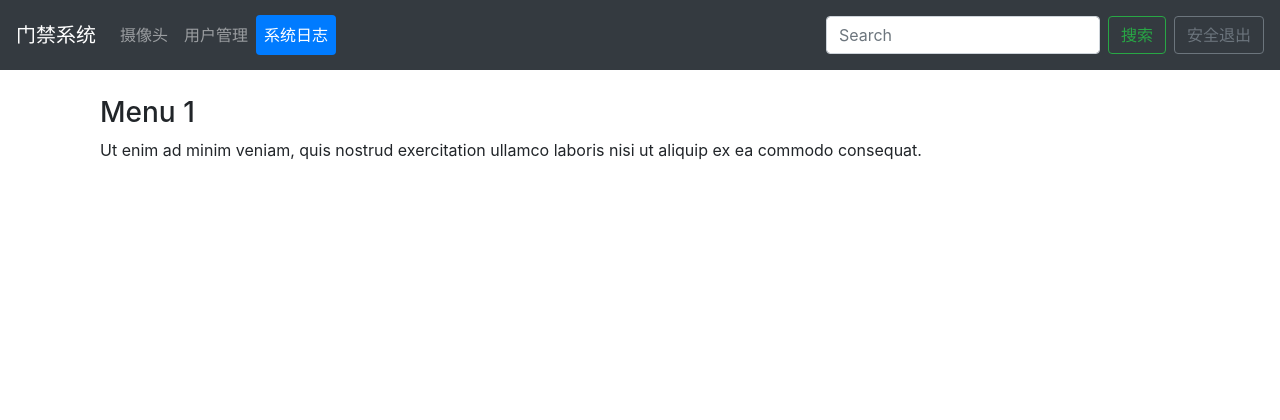
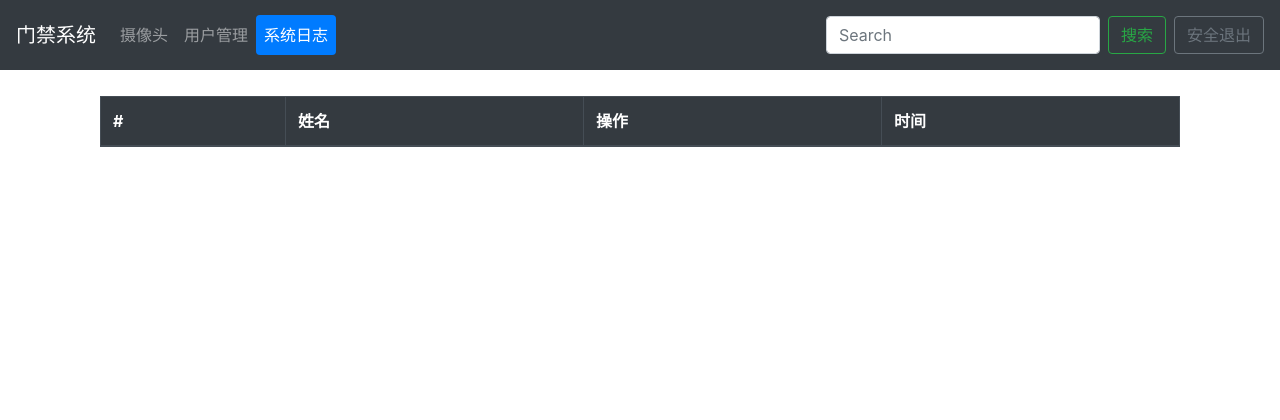
Before and after one commit to SaltFishPr/embedded-system-experiment, a Flask app: page /main.html in a window 1280 px wide, after a click on "系统日志". Shown: the top 420 px of the page. Run offline with Flask 2, Linux system fonts and the light colour scheme; the visitor is signed in with stand-in values (Sample User, id 1); lists and menus that the app fills with data are empty; some libraries are stand-ins or nearby versions.

Commit message:
系统日志页面

```diff
--- a/wws_and_jl/collect/templates/main.html
+++ b/wws_and_jl/collect/templates/main.html
@@ -204,10 +204,37 @@
                 </div>
             </div>
             <div id="log" class="container tab-pane fade"><br>
-                <h3>Menu 1</h3>
-                <p>Ut enim ad minim veniam, quis nostrud exercitation ullamco laboris nisi ut aliquip ex ea commodo
-                    consequat.
-                </p>
+                <table id='record_table' class="table table-bordered">
+                    <thead class="thead-dark">
+                        <tr>
+                            <th scope="col">#</th>
+                            <th scope="col">姓名</th>
+                            <th scope="col">操作</th>
+                            <th scope="col">时间</th>
+                        </tr>
+                    </thead>
+                    <tbody id="cord_list" title="系统日志">
+                        <!--                <tr>-->
+                        <!--                    <th scope="row">1</th>-->
+                        <!--                    <td>Mark</td>-->
+                        <!--                    <td>110</td>-->
+                        <!--                    <td>武汉</td>-->
+                        <!--                </tr>-->
+                        <!--                <tr>-->
+                        <!--                    <th scope="row">2</th>-->
+                        <!--                    <td>Jacob</td>-->
+                        <!--                    <td>111</td>-->
+                        <!--                    <td>耒阳</td>-->
+                        <!--                </tr>-->
+                        <!--                <tr>-->
+                        <!--                    <th scope="row">3</th>-->
+                        <!--                    <td>Larry</td>-->
+                        <!--                    <td>120</td>-->
+                        <!--                    <td>上海</td>-->
+                        <!--                </tr>-->
+                    </tbody>
+                </table>
+
             </div>
         </div>
     </div>
@@ -446,6 +473,28 @@
         })
     }
 
+    function get_record_list() {
+        $.ajax({
+            type: 'POST',
+            url: '/data/get_record_list',
+            success: rep_data => {
+                let record_list = rep_data['record_list']
+                if (record_list.length === 0) {
+                    $('#record_table').hide()
+                    return
+                }
+                let str = '';
+                for (let i = 0; i < record_list.length; i++) {
+                    let name = '', time = ''
+                    name = record_list[i]['name']
+                    time = record_list[i]['time']
+                    str += `<tr><th scope="row">${i}</th><td>${name}</td><td>${time}</td></tr>`
+                }
+                $('#record_list').html(str)
+            }
+        })
+    }
+
 </script>
 
 </html>
```
